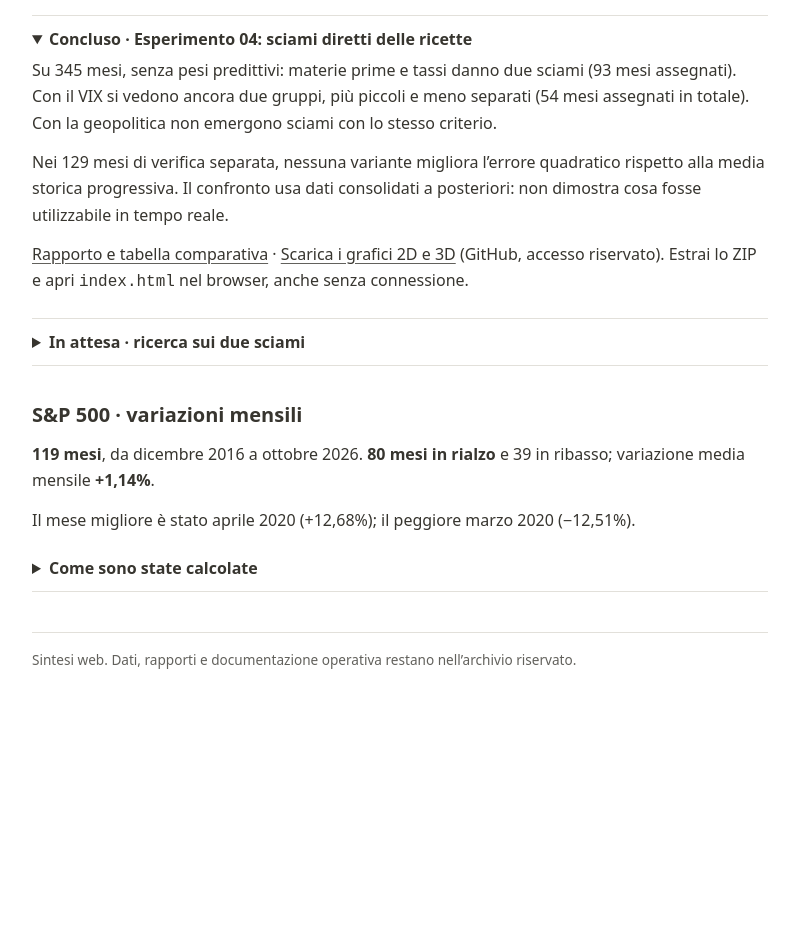
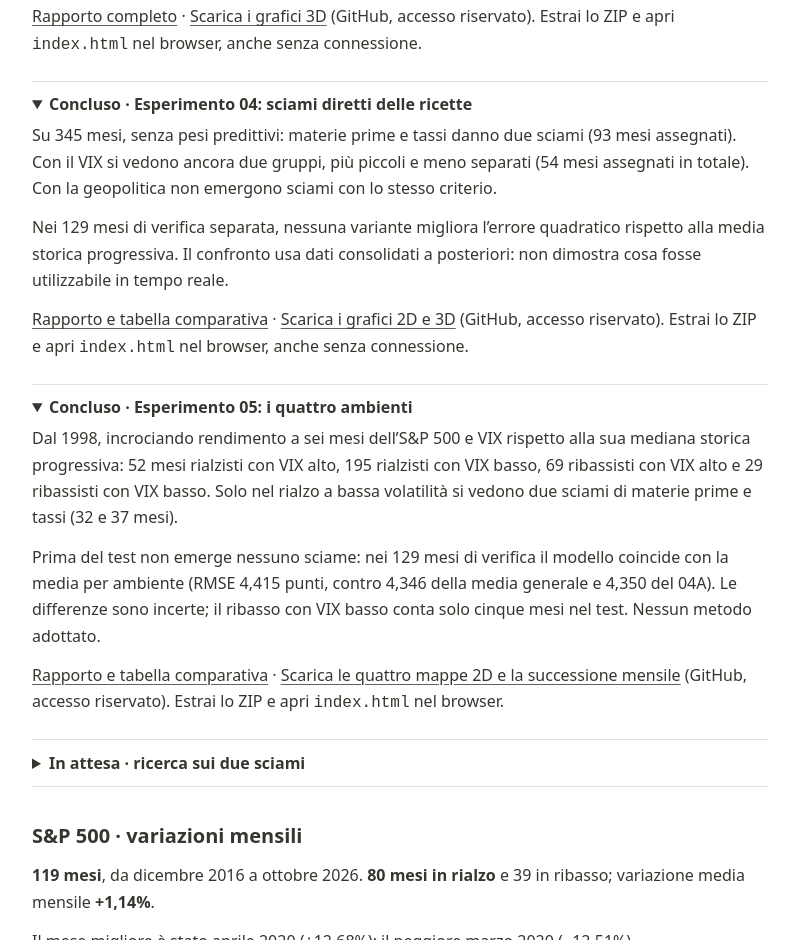
Before and after one commit to vittorio-art/novarium-archivio, a plain HTML site: page macro-signal-lab.html in a window 1280 px wide. Shown: the part 1721-2661 px from the top of the page, without its empty margins (240-1039 px from the left). Before the commit the page ends 2473 px from the top, so only its background shows below. Drawn offline with Linux system fonts and the light colour scheme.

Commit message:
Aggiungi Esperimento 05 al Control Center di Macro Signal Lab
👾 Generated with [Letta Code](https://letta.com)

Co-Authored-By: Letta Code <noreply@letta.com>

```diff
--- a/macro-signal-lab.html
+++ b/macro-signal-lab.html
@@ -42,6 +42,7 @@
     <p><strong>Esperimento 02 concluso.</strong> La memoria cambia la forma delle traiettorie, ma gli addensamenti e i ritorni non superano i controlli a pesature costanti. <a href="#esperimento-02">Vai ai grafici</a>.</p>
     <p><strong>Esperimento 03 concluso.</strong> Pesature diverse si sovrappongono nello spazio dei movimenti macroeconomici. Non emergono zone distinte che resistano ai cambi di scala. <a href="#esperimento-03">Vai ai risultati</a>.</p>
     <p><strong>Esperimento 04 concluso.</strong> Materie prime e tassi formano due sciami ricorrenti, ma non migliorano la previsione dell’S&amp;P 500. <a href="#esperimento-04">Vai ai risultati</a>.</p>
+    <p><strong>Esperimento 05 concluso.</strong> I due sciami si ritrovano a posteriori solo nel rialzo a bassa volatilità. Nessuno emerge prima del test. <a href="#esperimento-05">Vai ai quattro ambienti</a>.</p>
   </section>
   <section id="metodo">
     <h2>Metodo</h2>
@@ -69,6 +70,12 @@
       <p>Nei 129 mesi di verifica separata, nessuna variante migliora l’errore quadratico rispetto alla media storica progressiva. Il confronto usa dati consolidati a posteriori: non dimostra cosa fosse utilizzabile in tempo reale.</p>
       <p><a href="https://github.com/vittorio-art/macro-signal-lab/blob/91783ae688f6590908df7f5465a0bd334985e516/docs/esperimento-04.md">Rapporto e tabella comparativa</a> · <a href="https://github.com/vittorio-art/macro-signal-lab/blob/91783ae688f6590908df7f5465a0bd334985e516/data/experiment04/grafici-interattivi.zip">Scarica i grafici 2D e 3D</a> (GitHub, accesso riservato). Estrai lo ZIP e apri <code>index.html</code> nel browser, anche senza connessione.</p>
     </details>
+    <details id="esperimento-05" open>
+      <summary>Concluso · Esperimento 05: i quattro ambienti</summary>
+      <p>Dal 1998, incrociando rendimento a sei mesi dell’S&amp;P 500 e VIX rispetto alla sua mediana storica progressiva: 52 mesi rialzisti con VIX alto, 195 rialzisti con VIX basso, 69 ribassisti con VIX alto e 29 ribassisti con VIX basso. Solo nel rialzo a bassa volatilità si vedono due sciami di materie prime e tassi (32 e 37 mesi).</p>
+      <p>Prima del test non emerge nessuno sciame: nei 129 mesi di verifica il modello coincide con la media per ambiente (RMSE 4,415 punti, contro 4,346 della media generale e 4,350 del 04A). Le differenze sono incerte; il ribasso con VIX basso conta solo cinque mesi nel test. Nessun metodo adottato.</p>
+      <p><a href="https://github.com/vittorio-art/macro-signal-lab/blob/e8f226b56e150fd2eba4be616a3e2eed4f046d40/docs/esperimento-05.md">Rapporto e tabella comparativa</a> · <a href="https://github.com/vittorio-art/macro-signal-lab/blob/e8f226b56e150fd2eba4be616a3e2eed4f046d40/data/experiment05/grafici-interattivi.zip">Scarica le quattro mappe 2D e la successione mensile</a> (GitHub, accesso riservato). Estrai lo ZIP e apri <code>index.html</code> nel browser.</p>
+    </details>
     <details><summary>In attesa · ricerca sui due sciami</summary><p>Non fa parte dell’Esperimento 01.</p></details>
   </section>
   <section id="sp500">
```
